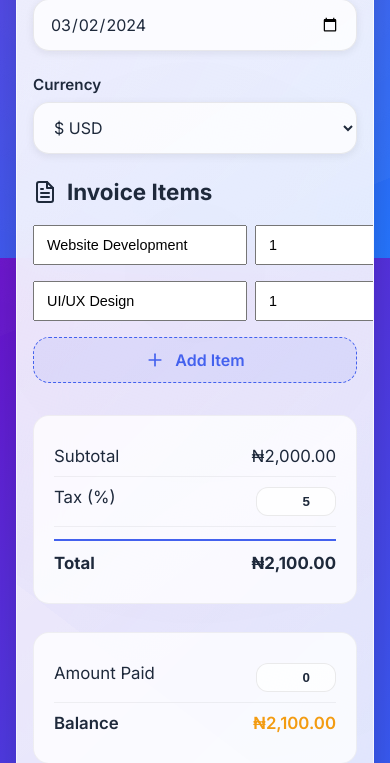
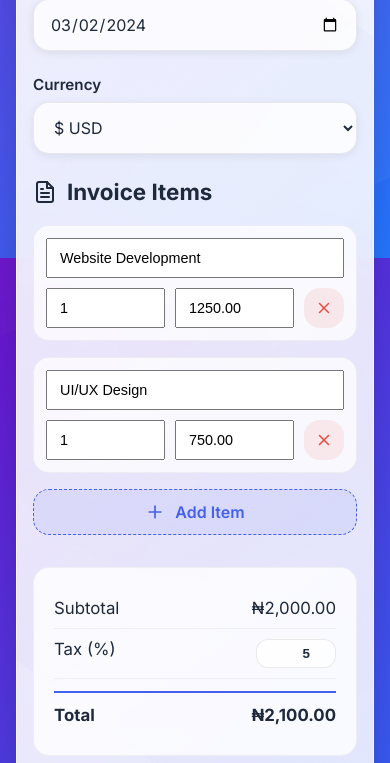
Before and after one commit to essentialbusiness6-wq/bussiness-essential, a Python web app: template templates/users/create-invoice.html in a window 390 px wide. Shown: the part 586-1349 px from the top of the page. Run offline with Jinja, Linux system fonts and the light colour scheme; the template is opened without the code that fills it, so the values that code supplies are empty.

Commit message:
Update create-invoice.css

```diff
--- a/static/css/create-invoice.css
+++ b/static/css/create-invoice.css
@@ -923,3 +923,45 @@ body.dark {
         height: 24px;
     }
 }
+
+
+/* ================= INVOICE ITEMS RESPONSIVE FIX ================= */
+.item-row {
+    display: grid;
+    grid-template-columns: 2fr 1fr 1fr 40px;
+    gap: 12px;
+    margin-bottom: 16px;
+    align-items: center;
+    background: var(--glass-card);
+    padding: 12px;
+    border-radius: var(--border-radius);
+    border: 1px solid var(--border-subtle);
+}
+
+.item-row input {
+    padding: 12px 14px;
+    font-size: 0.95rem;
+    width: 100%;
+    box-sizing: border-box;
+    min-width: 0; /* Prevents grid blowout and hides overflow */
+}
+
+/* Mobile Responsive Layout for Items */
+@media (max-width: 767px) {
+    .item-row {
+        grid-template-columns: 1fr 1fr 40px;
+        gap: 10px;
+        padding: 12px;
+    }
+
+    /* Force description to take full width on its own row */
+    .item-row input[name="item_desc[]"],
+    .item-row input[type="text"] {
+        grid-column: 1 / -1;
+    }
+
+    .item-row input {
+        padding: 10px 12px;
+        font-size: 0.9rem;
+    }
+}
```
